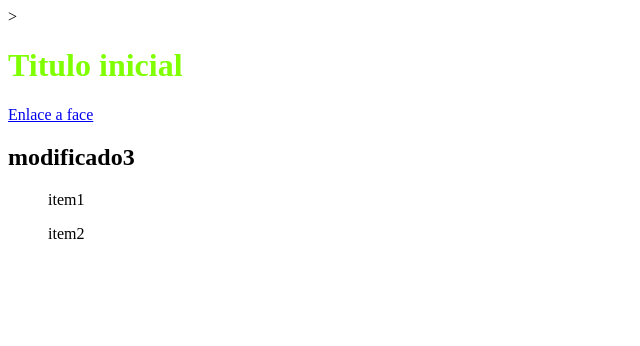
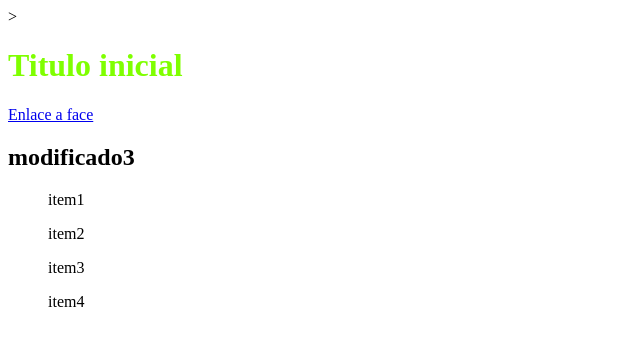
Before and after one commit to k4rurosu/prueba_clase5, a plain HTML site: page index.html in a window 1280 px wide. Shown: the whole page, without its empty margins (0-640 px from the left). Drawn offline with Linux system fonts and the light colour scheme.

Commit message:
TERCERA VERSION

```diff
--- a/index.html
+++ b/index.html
@@ -12,6 +12,8 @@
             <h2>modificado3</h2>
             <ol>item1</ol>
             <ol>item2</ol>
+            <ol>item3</ol>
+            <ol>item4</ol>
         </p>
 
     </body>
```
